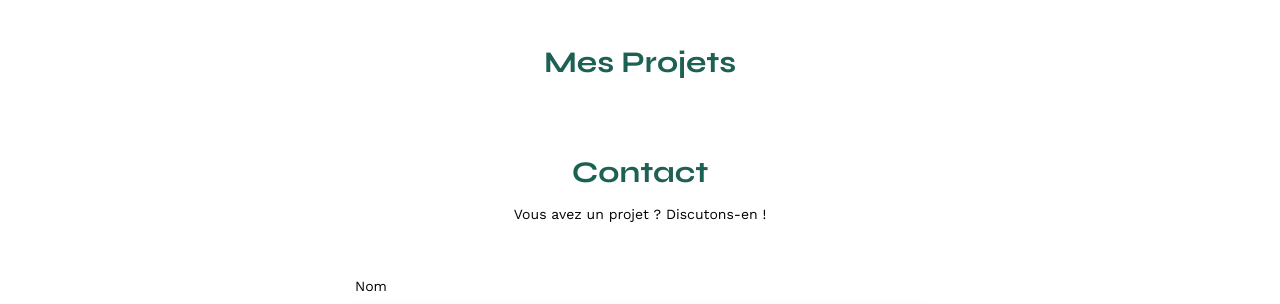
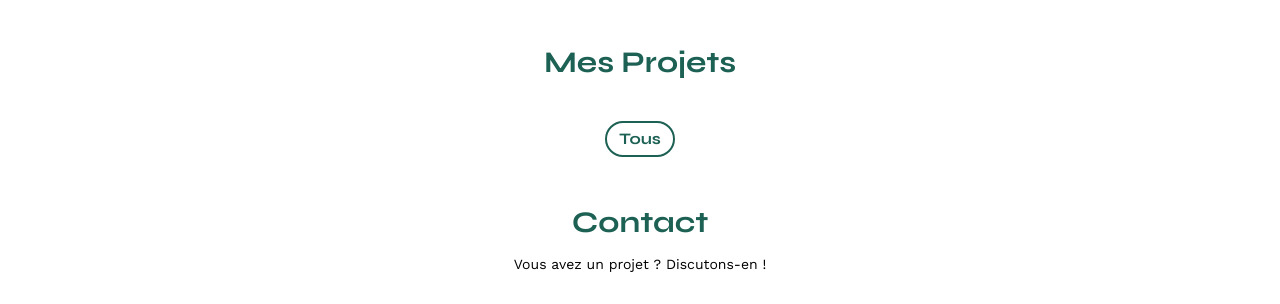
Before and after one commit to AudreyYuedra/ArchiWebos_OC_P6, a plain HTML site: page FrontEnd/index.html in a window 1280 px wide. Shown: the part 488-792 px from the top of the page. Drawn offline with nearby package versions, Linux system fonts and the light colour scheme; no server answers.

Commit message:
création filtres (non effectif + mauvaise position)

```diff
--- a/FrontEnd/assets/script.js
+++ b/FrontEnd/assets/script.js
@@ -1,6 +1,6 @@
 /********** CONSTANTES **********/
 //récupération DOM
-const categories = document.querySelectorAll(".category");
+const portfolio = document.getElementById("portfolio");
 const gallery = document.querySelector(".gallery");
 
 
@@ -38,65 +38,48 @@ function afficherWorks(works) {
     })
 }
 
+function fetchCategories(){
+    return fetch("http://localhost:5678/api/categories")
+        .then(response => response.json()) //mettre paraenthèse pour contenu
+        .catch(error => {
+            console.error("Erreur de récupération des catégories.", error)
+        });
+}
+
+function afficherCategories(categories) {
+    console.log("catégories", categories);
+    //création élements
+    const filters = document.createElement("filters");
+    const filterAll = document.createElement("tous");
+    //position élément
+    portfolio.appendChild(filters);
+    filters.appendChild(filterAll);
+    //nom
+    filterAll.innerText = "Tous"
+    //lien CSS
+    filters.classList.add("filters");
+    filterAll.classList.add("btnFilter");
+    //création éléments via boucle
+    categories.forEach(category => {
+        const btnFilter = document.createElement("btnFilter");
+        //assignements
+        btnFilter.innerText = category.name
+        //position éléments
+        filters.appendChild(btnFilter);
+        //lien CSS
+        btnFilter.classList.add("btnFilter");
+    })
+}
+
 
 /********** AUTRES **********/
-
-//SI filtre d'orifgine sélectionné
-/*if (i === ) {
-    categorie0.classList.add("filtre_selected");
-}*/
-
-/*categorie0.addEventListener("click", function () {
-   const filtreTous = works.filter(function (works) {
-       return works;
-   });
-   //enlever CSS
-   categorie.classList.remove("filtre_selected");
-   //ajout CSS
-   categorie0.classList.add("filtre_selected");
-
-   console.log("Filtre Tous affiché.");
-});
-
-categorie1.addEventListener("click", function () {
-   const filtreObjets = works.filter(function (works) {
-       return works.1;
-   });
-    //enlever CSS
-    categorie.classList.remove("filtre_selected");
-    //ajout CSS
-    categorie1.classList.add("filtre_selected");
-
-    console.log("Filtre Objets affiché.");
-});
-
-categorie2.addEventListener("click", function () {
-    const filtreAppartements = works.filter(function (works) {
-        return works.2;
-    });
-    //enlever CSS
-    categorie.classList.remove("filtre_selected");
-    //ajout CSS
-    categorie2.classList.add("filtre_selected");
-
-    console.log("Filtre Appartements affiché.");
- });
-
-categorie3.addEventListener("click", function () {
-    const filtreHotelResto = works.filter(function (works) {
-        return works.3;
-    });
-   //enlever CSS
-    categorie.classList.remove("filtre_selected");
-    //ajout CSS
-    categorie3.classList.add("filtre_selected");
-
-    console.log("Filtre Hôtels & Restaurants affiché.");
- });*/
-
  document.addEventListener("DOMContentLoaded", () => {
     fetchWorks()
         .then(works => {
             afficherWorks(works);
         });
+    fetchCategories()
+        .then(categories => {
+            afficherCategories(categories);
+        });
  });
--- a/FrontEnd/assets/style.css
+++ b/FrontEnd/assets/style.css
@@ -131,13 +131,14 @@ li:hover {
 	text-align: center;
 	margin-bottom: 1em;
 }
-.filtres {
+.filters {
 	display: flex;
 	flex-direction: row;
 	justify-content: center;
 	gap: 10px;
+	margin: 1em 0;
 }
-.filtres button {
+.btnFilter {
 	font-family: 'Syne';
 	font-size: 16px;
 	font-weight: 600;
@@ -146,10 +147,7 @@ li:hover {
 	color: #1D6154;
 	padding: 8px 12px;
 }
-.filtres button:hover {
-	background-color: none;
-}
-.filtre_selected {
+.filter_selected {
 	color: white;
 	background-color: #1D6154;
 }
```
